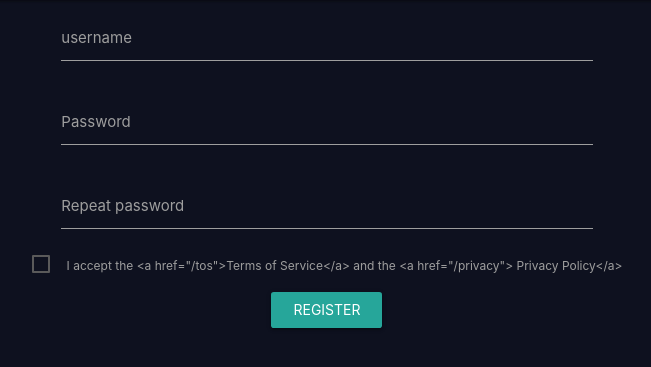
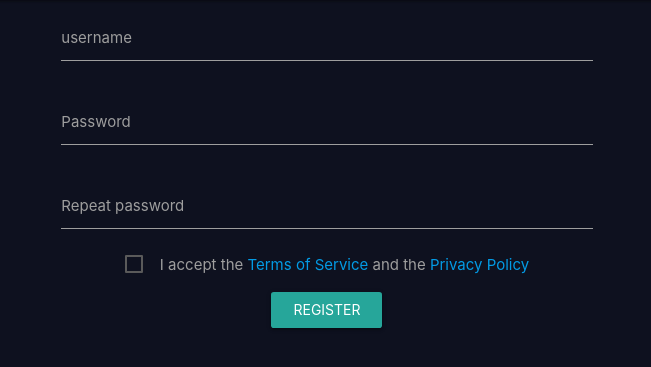
Before and after one commit to ramith123/WebFinalProject, a Flask app: page /register in a window 1280 px wide. Shown: the part 64-431 px from the top of the page, without its empty margins (313-964 px from the left). Run offline with Flask 2, Linux system fonts and the light colour scheme; some libraries are stand-ins or nearby versions.

Commit message:
updated register

```diff
--- a/app.py
+++ b/app.py
@@ -80,4 +80,4 @@
 if __name__ == '__main__':
     # Bind to PORT if defined, otherwise default to 5000.
     port = int(os.environ.get('PORT', 5000))
-    app.run(host='0.0.0.0', port=port)
+    app.run(host='0.0.0.0', port=port, debug=True)
--- a/forms.py
+++ b/forms.py
@@ -1,5 +1,5 @@
 from flask_wtf import FlaskForm
-from wtforms import StringField, PasswordField, SubmitField, BooleanField, RadioField, validators
+from wtforms import StringField, PasswordField, SubmitField, BooleanField
 from wtforms.validators import InputRequired, EqualTo, Email, Length
 
 class Register(FlaskForm):
@@ -7,7 +7,7 @@
     #email = StringField('email', validators=[Email(), InputRequired()])
     password = PasswordField('Password', validators=[Length(min=2, max=50), InputRequired(), EqualTo('confirm', message="Passwords must match.")])
     confirm = PasswordField('Repeat password', validators=[InputRequired()])
-    accept_tos = BooleanField('I accept the <a href="/tos">Terms of Service</a> and the <a href="/privacy"> Privacy Policy</a>', validators=[InputRequired()])
+    accept_tos = BooleanField('I accept the <a href="#tos">Terms of Service</a> and the <a href="#priv"> Privacy Policy</a>', validators=[InputRequired()])
     submit = SubmitField('Register', render_kw={'class': 'btn waves-effect waves-light white-text'})
 
 class Login(FlaskForm):
--- a/templates/register.html
+++ b/templates/register.html
@@ -30,17 +30,22 @@
             <div>
               <label>
                 {{ form.accept_tos }}
-                <span>{{ form.accept_tos.label|safe }}</span>
+                <span>{{ form.accept_tos.label.text|safe }}</span>
+                <!-- <label>I accept the <a href="/tos">Terms of Service</a> and the <a href="/privacy"> Privacy Policy</a></label> -->
               </label>
             </div>
 
             <div class="input-field col s12 m8 offset-m2">
-              {{form.submit}}
+                {{form.submit}}
             </div>
         </form>
-        {% if error in form.password.errors %}
-          <p class="error"><strong>Error:</strong>{{error}}</p>
-        {% endif %}
       </div>
   </div>
+
+  {% for field, errors in form.errors.items() %}
+    <div style="color:orangered">
+      {{ ', '.join(errors) }}
+    </div>
+  {% endfor %}
+
 {% endblock %}
```
